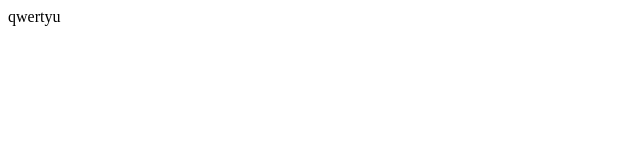
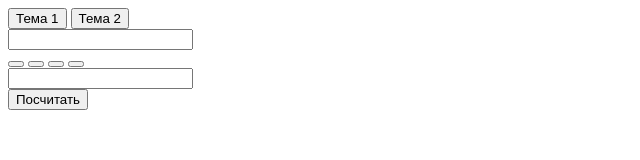
Before and after one commit to rfsjk/rfsjk.github.io, a plain HTML site: page index.html in a window 1280 px wide. Shown: the whole page, without its empty margins (0-640 px from the left). Drawn offline with Linux system fonts and the light colour scheme.

Commit message:
Update index.html

```diff
--- a/index.html
+++ b/index.html
@@ -1 +1,67 @@
-qwertyu
+<!DOCTYPE html>
+<html lang="en">
+<head>
+	<meta charset="UTF-8">
+	<meta name="viewport" content="width=device-width, initial-scale=1.0">
+	<link rel="stylesheet" type="text/css" href="a4.css">
+	<title>Калькулятор</title>
+</head>
+<body>
+	<!-- Код начало -->
+	<script>
+		var op;
+
+		function func(){
+			var result;
+			var num1 = Number(document.getElementById('num1').value);
+			var num2 = Number(document.getElementById('num2').value);
+
+			switch(op){
+				case '+':
+					result = num1 + num2;
+					break;
+
+				case '-':
+					result = num1 - num2;
+					break;
+
+				case '*':
+					result = num1 * num2;
+					break;
+
+				case '/':
+					result = num1 / num2;
+					break;
+			}
+			document.getElementById('result').innerHTML = result;
+		}
+
+	</script>
+	<!-- Код конец -->
+
+
+	<!-- Поле ввода первого числа -->
+	<div class="div1">
+		<a href="index.html"><button>Тема 1</button></a>
+		<a href="index2.html"><button>Тема 2</button></a>
+	</div>
+	<input id="num1">
+
+	<!-- Блок с кнопками -->
+	<div class="operator_btns">
+		<button id="plus" onclick="op = '+' "></button>
+		<button id="minus" onclick="op = '-' "></button>
+		<button id="multi" onclick="op = '*' "></button>
+		<button id="divide" onclick="op = '/' "></button>
+	</div>
+
+	<!-- Поле ввода второго числа -->
+	<input id="num2">
+
+	<!-- Кнопка для рассчетов -->
+	<br>
+	<button onclick="func()">Посчитать</button>
+	<p id="result"></p>
+
+</body>
+</html>
```
